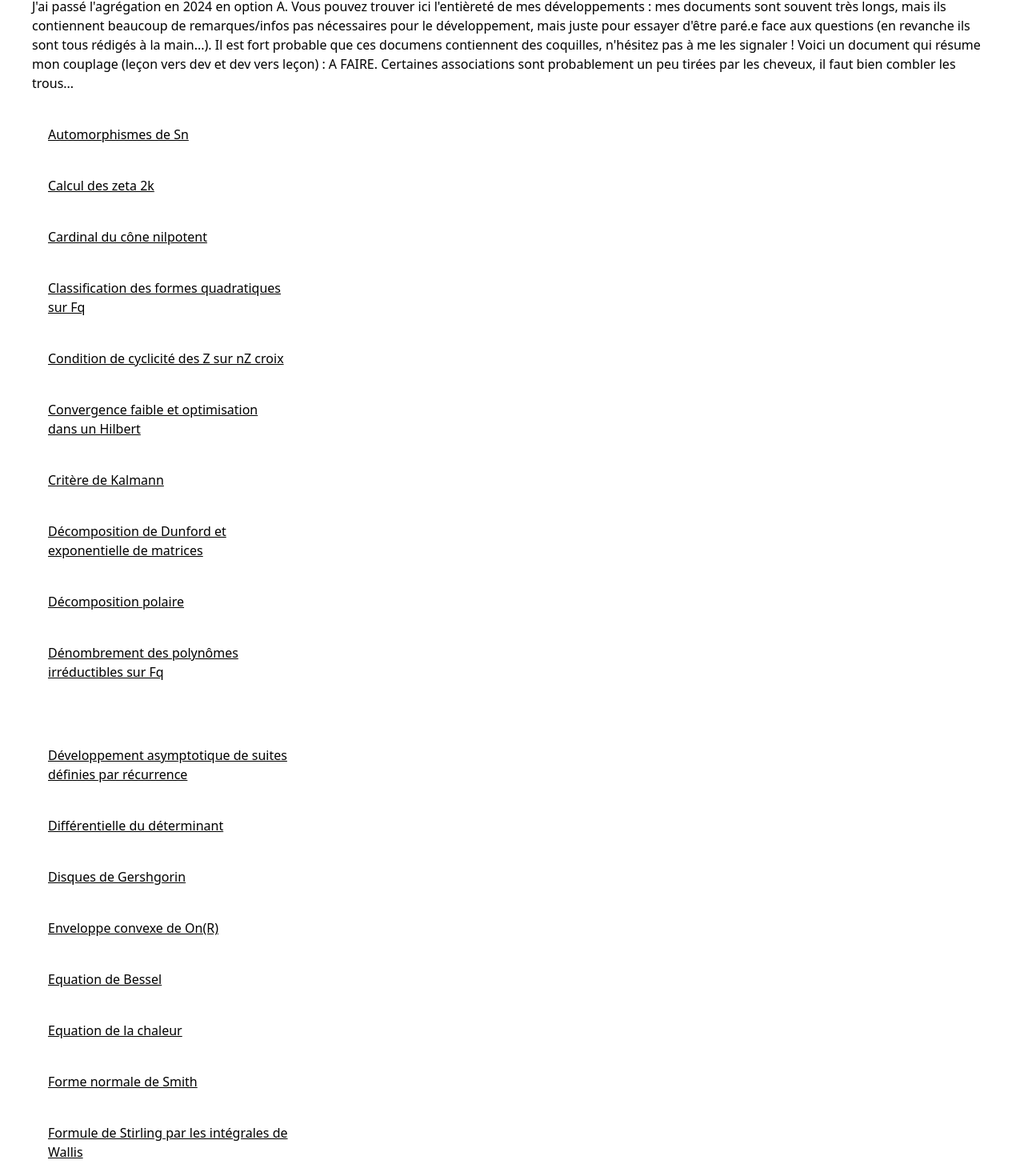
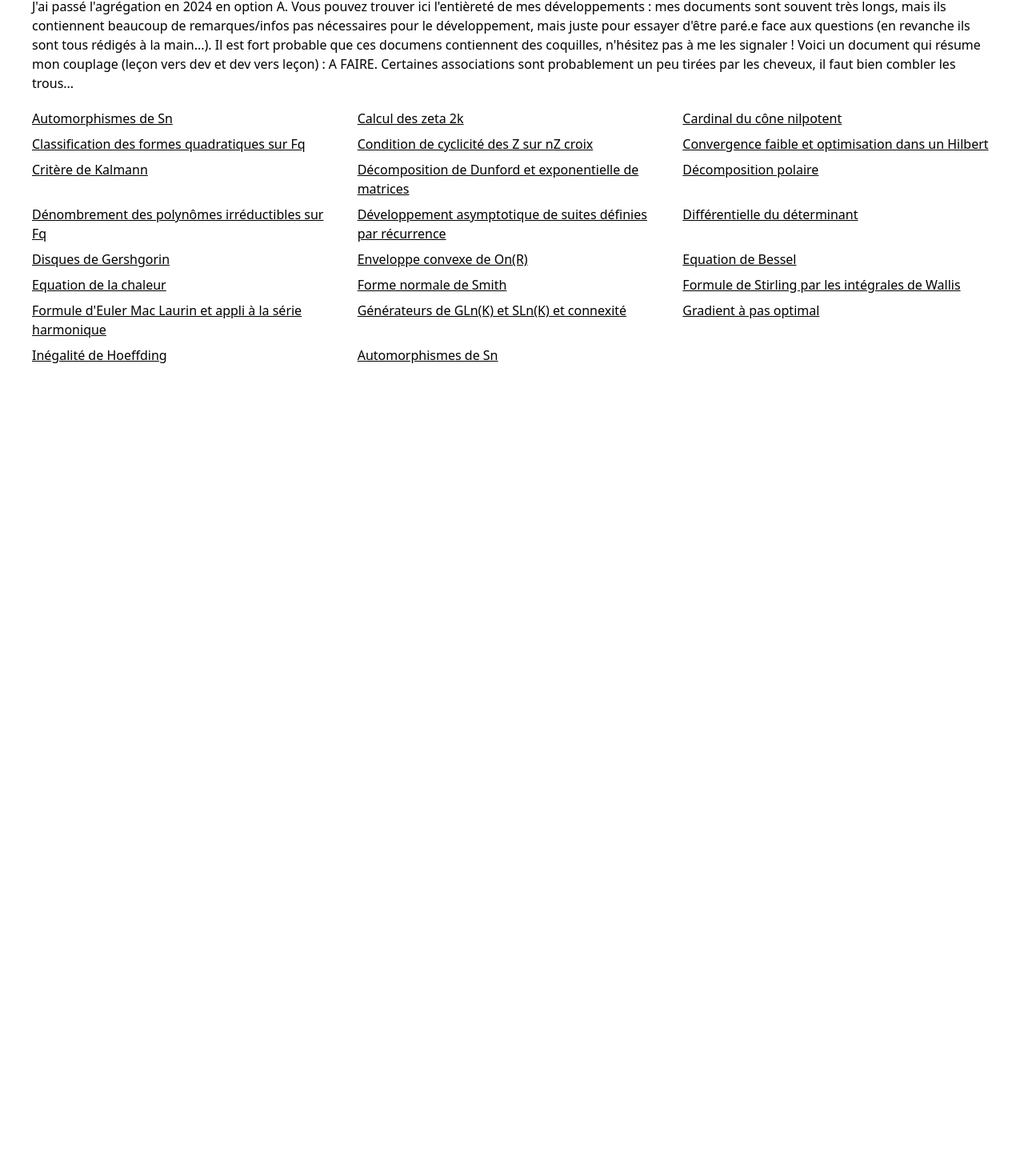
Before and after one commit to alicemoriniere/alicemoriniere.github.io, a Vue app: page /agreg in a window 1280 px wide. Shown: the part 120-1590 px from the top of the page at 80% size. After the commit the page ends 800 px from the top, so only its background shows below. Built offline with nearby package versions, Linux system fonts and the light colour scheme.

Commit message:
Latex, colonnes agreg et couleur barre

```diff
--- a/package.json
+++ b/package.json
@@ -17,8 +17,11 @@
   },
   "dependencies": {
     "@tailwindcss/vite": "^4.1.13",
+    "katex": "^0.16.22",
+    "naive-ui": "^2.43.1",
     "pinia": "^3.0.3",
     "tailwindcss": "^4.1.13",
+    "vfonts": "^0.0.3",
     "vue": "^3.5.18",
     "vue-router": "^4.5.1"
   },
--- a/src/AgregView.vue
+++ b/src/AgregView.vue
@@ -1,85 +1,129 @@
 <template>
-	<div class="flex flex-col m-10" >
- <span> J'ai passé l'agrégation en 2024 en option A. Vous pouvez trouver ici l'entièreté de mes développements : mes documents sont souvent très longs, mais ils contiennent beaucoup de remarques/infos pas nécessaires pour le développement, mais juste pour essayer d'être paré.e face aux questions (en revanche ils sont tous rédigés à la main...). Il est fort probable que ces documens contiennent des coquilles, n'hésitez pas à me les signaler ! Voici un document qui résume mon couplage (leçon vers dev et dev vers leçon) : A FAIRE. Certaines associations sont probablement un peu tirées par les cheveux, il faut bien combler les trous... </span>
-
-	<div class="flex flex-col m-5 w-1/4 justify-center">
-      <span class="my-5"
-      >  <a href="dev/automorph.pdf" target="_blank" class="underline">Automorphismes de Sn </ a></span>
-<span class="my-5"
-      >  <a href="calculzeta/automorph.pdf" target="_blank" class="underline">Calcul des zeta 2k </ a></span>
-<span class="my-5"
-      >  <a href="cardinalnilp/automorph.pdf" target="_blank" class="underline">Cardinal du cône nilpotent </ a></span>
-<span class="my-5"
-      >  <a href="classifformesquad/automorph.pdf" target="_blank" class="underline">Classification des formes quadratiques sur Fq </ a></span>
-<span class="my-5"
-      >  <a href="conditioncycl/automorph.pdf" target="_blank" class="underline">Condition de cyclicité des Z sur nZ croix </ a></span>
-<span class="my-5"
-      >  <a href="cvfaiblehilbert/automorph.pdf" target="_blank" class="underline">Convergence faible et optimisation dans un Hilbert </ a></span>
-<span class="my-5"
-      >  <a href="critkalmann/automorph.pdf" target="_blank" class="underline">Critère de Kalmann </ a></span>
-<span class="my-5"
-      >  <a href="decmatrice/automorph.pdf" target="_blank" class="underline">Décomposition de Dunford et exponentielle de matrices </ a></span>
-<span class="my-5"
-      >  <a href="decpolaire/automorph.pdf" target="_blank" class="underline">Décomposition polaire </ a></span>
-<span class="my-5"
-      >  <a href="decpolaire/automorph.pdf" target="_blank" class="underline">Dénombrement des polynômes irréductibles sur Fq </ a></span>
-</div>
-
-
-
-<div class="flex flex-col m-5 w-1/4 ">
-      <span class="my-5"
-      >      <a href="dev/devasympto.pdf" target="_blank" class="underline">Développement asymptotique de suites définies par récurrence </ a></span>
-<span class="my-5"
-      >      <a href="dev/diffdet.pdf" target="_blank" class="underline"> Différentielle du déterminant
- </ a></span>
-<span class="my-5"
-      >      <a href="dev/disqueger.pdf" target="_blank" class="underline"> Disques de Gershgorin
- </ a></span>
-<span class="my-5"
-      >      <a href="dev/envcvxon.pdf" target="_blank" class="underline"> Enveloppe convexe de On(R)
- </ a></span>
-<span class="my-5"
-      >      <a href="dev/eqbessel.pdf" target="_blank" class="underline"> Equation de Bessel
- </ a></span>
-<span class="my-5"
-      >      <a href="dev/eqchaleur.pdf" target="_blank" class="underline"> Equation de la chaleur
- </ a></span>
-<span class="my-5"
-      >      <a href="dev/formsmith.pdf" target="_blank" class="underline"> Forme normale de Smith
- </ a></span>
-<span class="my-5"
-      >      <a href="dev/formulestirling.pdf" target="_blank" class="underline"> Formule de Stirling par les intégrales de Wallis
- </ a></span>
-<span class="my-5"
-      >      <a href="dev/formuleeuler.pdf" target="_blank" class="underline"> Formule d'Euler Mac Laurin et appli à la série harmonique
- </ a></span>
-<span class="my-5"
-      >      <a href="dev/genegln.pdf" target="_blank" class="underline"> Générateurs de GLn(K) et SLn(K) et connexité  </ a></span>
-
-</div>
-
-
-
-<div class="flex flex-col m-5 w-1/4 ">
-<span class="my-5"
-      >      <a href="dev/gradpasopti.pdf" target="_blank" class="underline"> Gradient à pas optimal
- </ a></span>
-<span class="my-5"
-      >      <a href="dev/ineghoeffding.pdf" target="_blank" class="underline"> Inégalité de Hoeffding
- </ a></span>
-
-
-
-</div>
-
-
-
-<div class="flex flex-col m-5 w-1/4 ">
-      <span class="my-xp"
-      >      <a href="dev/automorph.pdf" target="_blank" class="underline">Automorphismes de Sn </ a></span>
-</div>
-
-</div>
-
+  <div class="flex flex-col m-10">
+    <span>
+      J'ai passé l'agrégation en 2024 en option A. Vous pouvez trouver ici l'entièreté de mes
+      développements : mes documents sont souvent très longs, mais ils contiennent beaucoup de
+      remarques/infos pas nécessaires pour le développement, mais juste pour essayer d'être paré.e
+      face aux questions (en revanche ils sont tous rédigés à la main...). Il est fort probable que
+      ces documens contiennent des coquilles, n'hésitez pas à me les signaler ! Voici un document
+      qui résume mon couplage (leçon vers dev et dev vers leçon) : A FAIRE. Certaines associations
+      sont probablement un peu tirées par les cheveux, il faut bien combler les trous...
+    </span>
+    <!--grid-cols-n: nombre de colonnes, gap-x/y : espacement entre deux cellules -->
+    <div class="grid grid-cols-3 gap-x-5 gap-y-2 mt-5">
+      <span>
+        <a href="dev/automorph.pdf" target="_blank" class="underline"
+          >Automorphismes de Sn
+        </a></span
+      >
+      <span>
+        <a href="calculzeta/automorph.pdf" target="_blank" class="underline"
+          >Calcul des zeta 2k
+        </a></span
+      >
+      <span>
+        <a href="cardinalnilp/automorph.pdf" target="_blank" class="underline"
+          >Cardinal du cône nilpotent
+        </a></span
+      >
+      <span>
+        <a href="classifformesquad/automorph.pdf" target="_blank" class="underline"
+          >Classification des formes quadratiques sur Fq
+        </a></span
+      >
+      <span>
+        <a href="conditioncycl/automorph.pdf" target="_blank" class="underline"
+          >Condition de cyclicité des Z sur nZ croix
+        </a></span
+      >
+      <span>
+        <a href="cvfaiblehilbert/automorph.pdf" target="_blank" class="underline"
+          >Convergence faible et optimisation dans un Hilbert
+        </a></span
+      >
+      <span>
+        <a href="critkalmann/automorph.pdf" target="_blank" class="underline"
+          >Critère de Kalmann
+        </a></span
+      >
+      <span>
+        <a href="decmatrice/automorph.pdf" target="_blank" class="underline"
+          >Décomposition de Dunford et exponentielle de matrices
+        </a></span
+      >
+      <span>
+        <a href="decpolaire/automorph.pdf" target="_blank" class="underline"
+          >Décomposition polaire
+        </a></span
+      >
+      <span>
+        <a href="decpolaire/automorph.pdf" target="_blank" class="underline"
+          >Dénombrement des polynômes irréductibles sur Fq
+        </a></span
+      >
+      <span>
+        <a href="dev/devasympto.pdf" target="_blank" class="underline"
+          >Développement asymptotique de suites définies par récurrence
+        </a></span
+      >
+      <span>
+        <a href="dev/diffdet.pdf" target="_blank" class="underline">
+          Différentielle du déterminant
+        </a></span
+      >
+      <span>
+        <a href="dev/disqueger.pdf" target="_blank" class="underline">
+          Disques de Gershgorin
+        </a></span
+      >
+      <span>
+        <a href="dev/envcvxon.pdf" target="_blank" class="underline">
+          Enveloppe convexe de On(R)
+        </a></span
+      >
+      <span>
+        <a href="dev/eqbessel.pdf" target="_blank" class="underline"> Equation de Bessel </a></span
+      >
+      <span>
+        <a href="dev/eqchaleur.pdf" target="_blank" class="underline">
+          Equation de la chaleur
+        </a></span
+      >
+      <span>
+        <a href="dev/formsmith.pdf" target="_blank" class="underline">
+          Forme normale de Smith
+        </a></span
+      >
+      <span>
+        <a href="dev/formulestirling.pdf" target="_blank" class="underline">
+          Formule de Stirling par les intégrales de Wallis
+        </a></span
+      >
+      <span>
+        <a href="dev/formuleeuler.pdf" target="_blank" class="underline">
+          Formule d'Euler Mac Laurin et appli à la série harmonique
+        </a></span
+      >
+      <span>
+        <a href="dev/genegln.pdf" target="_blank" class="underline">
+          Générateurs de GLn(K) et SLn(K) et connexité
+        </a></span
+      >
+      <span>
+        <a href="dev/gradpasopti.pdf" target="_blank" class="underline">
+          Gradient à pas optimal
+        </a></span
+      >
+      <span>
+        <a href="dev/ineghoeffding.pdf" target="_blank" class="underline">
+          Inégalité de Hoeffding
+        </a></span
+      >
+      <span class="my-xp">
+        <a href="dev/automorph.pdf" target="_blank" class="underline"
+          >Automorphismes de Sn
+        </a></span
+      >
+    </div>
+  </div>
 </template>
--- a/src/App.vue
+++ b/src/App.vue
@@ -1,7 +1,7 @@
 <script setup lang="ts"></script>
 
 <template>
-  <nav class="flex justify-between py-4 px-8 bg-amber-900">
+  <nav class="flex justify-between py-4 px-8">
     <RouterLink to="/" class="nav-router">Accueil</RouterLink>
     <RouterLink to="/enseignements" class="nav-router">Enseignements</RouterLink>
     <RouterLink to="/recherche" class="nav-router">Recherche</RouterLink>
@@ -21,8 +21,12 @@
   border-radius: 15px;
   font-size: 20px;
 }
-
+/*Couleur de la barre */
+nav {
+  background-color: #00ff00;
+}
+/* Couleur quand la souris passe sur la case*/
 .nav-router:hover {
-  background-color: oklch(90.1% 0.058 230.902);
+  background-color: #ff00ff;
 }
 </style>
--- a/src/MiscView.vue
+++ b/src/MiscView.vue
@@ -1 +1,18 @@
-<template>TODO divers</template>
+<script setup lang="ts">
+import katex from 'katex'
+import 'katex/dist/katex.min.css'
+
+const equation = () => {
+  return katex.renderToString(String.raw`\int_0^\infty e^{-x^2} dx = \frac{\sqrt{\pi}}{2}`, {
+    throwOnError: false,
+    output: 'html',
+  })
+}
+</script>
+
+<template>
+  <div class="flex m-10 flex-col">
+    <span> Latex </span>
+    <span v-html="equation()" class="text-xl" />
+  </div>
+</template>
--- a/src/TeachingView.vue
+++ b/src/TeachingView.vue
@@ -1,5 +1,4 @@
 <template>
-
   <div class="flex flex-col m-5 justify-start">
     <span class="text-2xl my-2 bold"> Enseignement 1:</span>
     <span class="my-px">Cours numéro 1 donné le 01/09/2025</span>
```
Also changed, not shown: src/HomeView.vue (+16 -8 lines), 1 other file (tests, documents, lock files or other folders).
